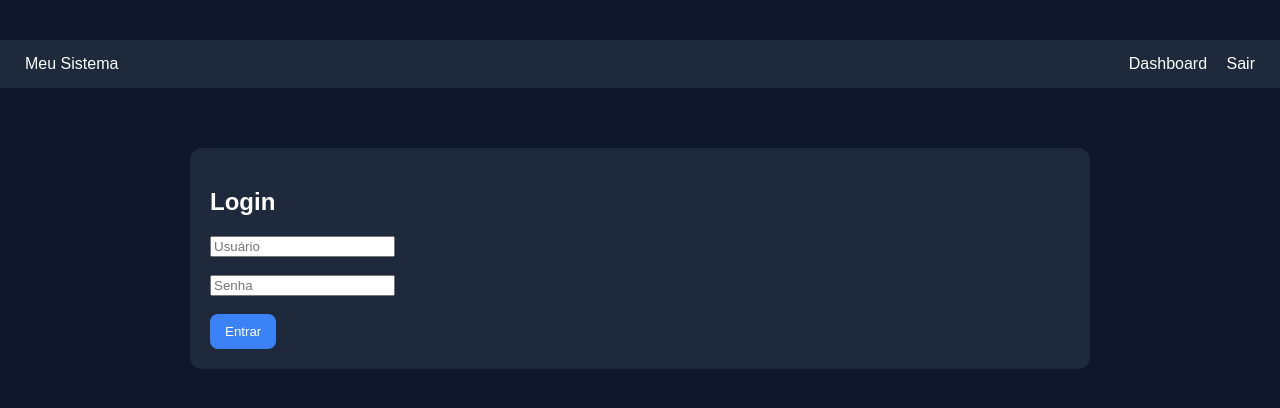
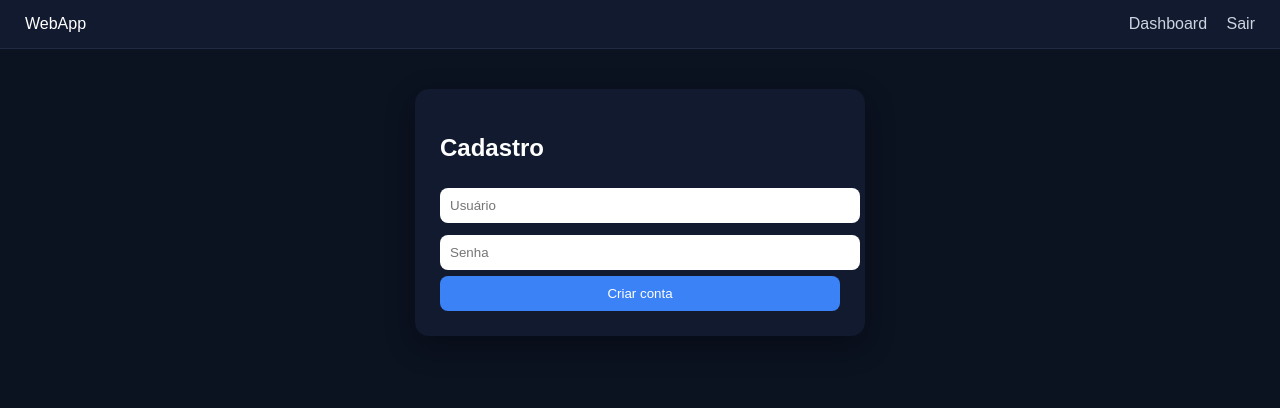
Before and after one commit to Kaioo16/Web_app, a Flask app: page /login in a window 1280 px wide. Shown: the top 408 px of the page. Run offline with Flask 3, Linux system fonts and the light colour scheme.

Commit message:
ui profissional

```diff
--- a/static/style.css
+++ b/static/style.css
@@ -1,7 +1,7 @@
 body {
     margin: 0;
     font-family: Arial, sans-serif;
-    background: #0f172a;
+    background: #0b1220;
     color: white;
 }
 
@@ -10,11 +10,12 @@ body {
     display: flex;
     justify-content: space-between;
     padding: 15px 25px;
-    background: #1e293b;
+    background: #111a2e;
+    border-bottom: 1px solid #1f2a44;
 }
 
 .navbar a {
-    color: white;
+    color: #cbd5e1;
     margin-left: 15px;
     text-decoration: none;
 }
@@ -32,22 +33,32 @@ body {
 
 /* CARD */
 .card {
-    background: #1e293b;
-    padding: 20px;
-    border-radius: 12px;
-    margin-top: 20px;
+    background: #111a2e;
+    padding: 25px;
+    border-radius: 14px;
+    box-shadow: 0 10px 30px rgba(0,0,0,0.3);
+}
+
+/* INPUT */
+input {
+    width: 100%;
+    padding: 10px;
+    margin: 6px 0;
+    border-radius: 8px;
+    border: none;
 }
 
 /* BOTÃO */
-button, .btn {
+button {
     background: #3b82f6;
     border: none;
     padding: 10px 15px;
     color: white;
     border-radius: 8px;
     cursor: pointer;
+    width: 100%;
 }
 
-button:hover, .btn:hover {
+button:hover {
     background: #2563eb;
 }
--- a/templates/base.html
+++ b/templates/base.html
@@ -2,16 +2,16 @@
 <html>
 <head>
     <meta charset="UTF-8">
-    <title>Meu Sistema</title>
+    <title>Web App</title>
     <link rel="stylesheet" href="{{ url_for('static', filename='style.css') }}">
 </head>
 
-<body><h1 style="color:red; font-size:60px; background:white;">
-</h1>
+<body>
 
 <div class="navbar">
-    <div class="logo">Meu Sistema</div>
-    <div class="links">
+    <div class="logo">WebApp</div>
+
+    <div class="menu">
         <a href="/dashboard">Dashboard</a>
         <a href="/logout">Sair</a>
     </div>
--- a/templates/login.html
+++ b/templates/login.html
@@ -2,13 +2,13 @@
 
 {% block content %}
 
-<div class="card">
-    <h2>Login</h2>
+<div class="card" style="max-width:400px; margin:auto;">
+    <h2>Cadastro</h2>
 
     <form method="post">
-        <input name="username" placeholder="Usuário"><br><br>
-        <input name="password" type="password" placeholder="Senha"><br><br>
-        <button type="submit">Entrar</button>
+        <input name="username" placeholder="Usuário">
+        <input name="password" type="password" placeholder="Senha">
+        <button type="submit">Criar conta</button>
     </form>
 </div>
 
```
